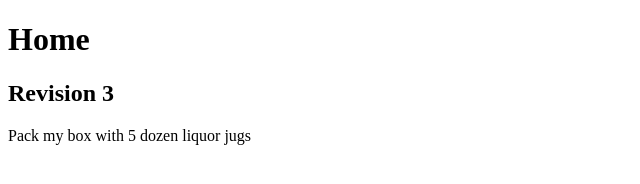
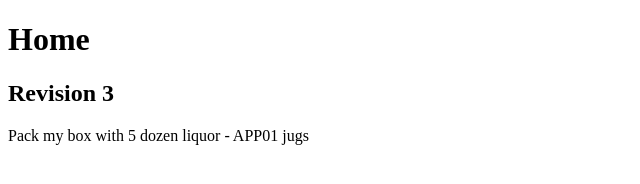
Before and after one commit to AndreaVerity/Practice, a plain HTML site: page index.html in a window 1280 px wide. Shown: the full height of the page, 0-640 px from the left. Drawn offline with Linux system fonts and the light colour scheme.

Commit message:
revision 4

```diff
--- a/index.html
+++ b/index.html
@@ -9,5 +9,5 @@
 <body>
 <h1>Home</h1>
 <h2>Revision 3</h2>
-<p>Pack my box with 5 dozen liquor jugs</p>
+<p>Pack my box with 5 dozen liquor - APP01 jugs</p>
 </body>
```
